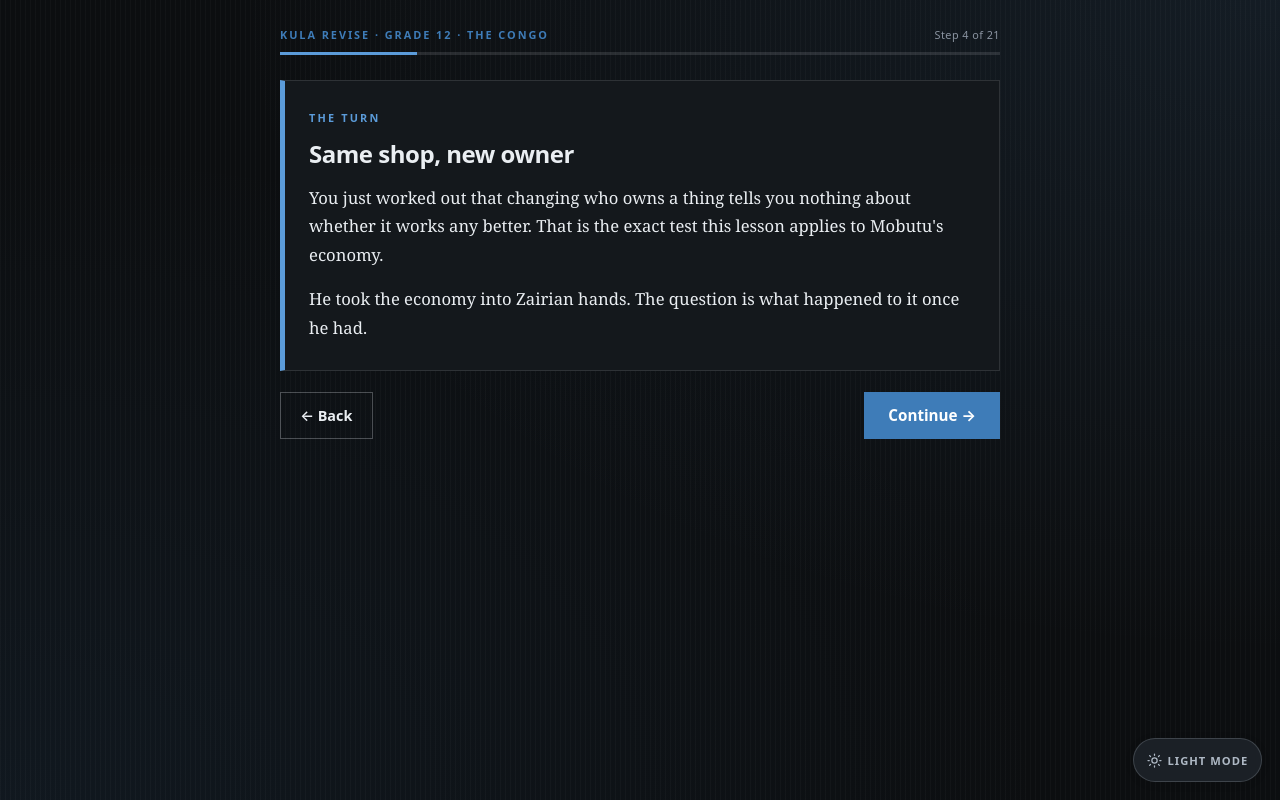
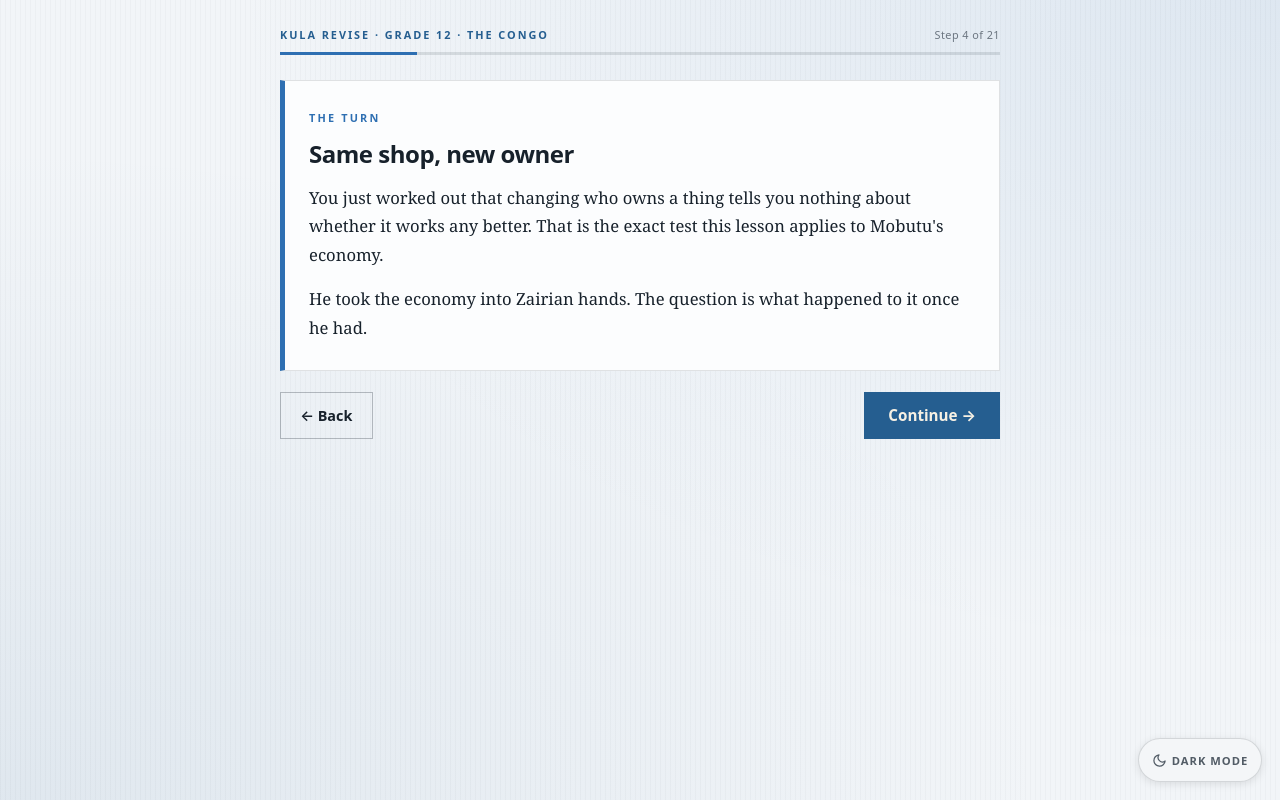
Before and after one commit to kula-revise/Congo3, a plain HTML site: page index.html in a window 1280 px wide. Both pictures are taken after a click on the button "Skip the opening if you have done this lesson before". Drawn offline with Linux system fonts and the light colour scheme.

Commit message:
Add files via upload

```diff
--- a/index.html
+++ b/index.html
@@ -208,21 +208,26 @@
   .results-actions button { flex: 1; }
   .hidden { display: none !important; }
 
-#kula-mode-toggle, .mode-toggle { min-height: 44px !important; padding-top: 0.6rem !important; padding-bottom: 0.6rem !important; box-sizing: border-box !important; }
+body { padding-bottom: 5.25rem !important; } #kula-mode-toggle, .mode-toggle { min-height: 44px !important; padding-top: 0.6rem !important; padding-bottom: 0.6rem !important; box-sizing: border-box !important; } #next-btn, #finish-btn, #cap-advance, #kdone-btn, #kretake-btn, #cont, #chk, #begin-btn, #back-btn, #redo-btn, #restart-btn, #skip-btn, .btn-primary, .btn-secondary, .btn-small { position: relative; z-index: 10000; }
 #next-btn, #begin-btn, #kdone-btn, #kretake-btn { min-height: 44px !important; }
 /* cg-cta */
 body:not(.bright) .btn-primary, body:not(.bright) #next-btn { color: #ffffff !important; }
 body:not(.bright) .btn-primary .sa, body:not(.bright) #next-btn .sa, body:not(.bright) .btn-primary svg, body:not(.bright) #next-btn svg { color: #0c0e10 !important; fill: #0c0e10 !important; }
 </style>
+<style>/* kula: contrast corrections. Measured on the painted result in both modes, on every surface the control appears on. Colour only. */
+body:not(.bright) #finish-btn { background-color: #3973AA !important; }
+body:not(.bright) #next-btn { background-color: #3973AA !important; }
+body.bright #skip-btn { color: #646D77 !important; }
+</style>
 </head>
-<body>
+<body class="bright">
 <script>/* kula: LMS embed events. "completed" fires once, when the learner reaches the closing screen. "advance" fires from the final button. */
 (function(){var sentCompleted=false;window.kulaEmbed=function(ev){if(ev==="completed"){if(sentCompleted)return;sentCompleted=true;}try{window.parent.postMessage({type:"lms-embed-event",version:"1.0",payload:{event:ev}},"*");}catch(e){}};})();</script>
 <style>#kula-mode-toggle{position:fixed;bottom:1.1rem;right:1.1rem;z-index:9999;display:inline-flex;align-items:center;gap:.45em;padding:.48rem .82rem;border-radius:999px;font-family:var(--sans);font-size:.7rem;font-weight:700;letter-spacing:.09em;text-transform:uppercase;cursor:pointer;-webkit-tap-highlight-color:transparent;line-height:1;background:#F4F6F8;color:#525C66;border:1px solid rgba(23,33,43,.15);box-shadow:0 2px 8px rgba(0,0,0,.10);transition:transform .15s ease,box-shadow .15s ease}#kula-mode-toggle:hover{transform:translateY(-1px)}#kula-mode-toggle svg{width:15px;height:15px;display:block;flex:0 0 auto}body:not(.bright) #kula-mode-toggle{background:#1B2026;color:#AEB8C4;border-color:rgba(220,232,244,.18)}.essaynote{background:color-mix(in srgb, var(--a2) 8%, transparent);border:1px solid color-mix(in srgb, var(--a2) 32%, transparent);border-left:4px solid var(--a2);border-radius:7px;padding:1rem 1.15rem 1.05rem;}
 .essaynote-label{font-size:0.64rem;letter-spacing:0.18em;text-transform:uppercase;color:var(--a2);font-weight:700;margin-bottom:0.5rem;}
 .essaynote h2{margin:0 0 0.5rem;}
 .essaynote p:last-child{margin-bottom:0;}
-</style><button id="kula-mode-toggle" type="button" onclick="kulaToggle()" aria-label="Switch between light and dark mode"><span id="kmt-icon"></span><span id="kmt-label"></span></button><script>(function(){var MOON="<svg viewBox='0 0 24 24' fill='none' stroke='currentColor' stroke-width='2' stroke-linecap='round' stroke-linejoin='round'><path d='M21 12.8A9 9 0 1 1 11.2 3 7 7 0 0 0 21 12.8z'/></svg>",SUN="<svg viewBox='0 0 24 24' fill='none' stroke='currentColor' stroke-width='2' stroke-linecap='round' stroke-linejoin='round'><circle cx='12' cy='12' r='4.2'/><path d='M12 1.6v2M12 20.4v2M3.6 12h-2M22.4 12h-2M5.6 5.6 4.2 4.2M19.8 19.8l-1.4-1.4M18.4 5.6l1.4-1.4M4.2 19.8l1.4-1.4'/></svg>",K="kula-mode";function paint(){var d=!document.body.classList.contains("bright");var ic=document.getElementById("kmt-icon"),la=document.getElementById("kmt-label");if(ic)ic.innerHTML=d?SUN:MOON;if(la)la.textContent=d?"Light mode":"Dark mode"}window.kulaToggle=function(){document.body.classList.toggle("bright");try{localStorage.setItem(K,document.body.classList.contains("bright")?"light":"dark")}catch(e){}paint()};try{if(localStorage.getItem(K)==="light")document.body.classList.add("bright")}catch(e){document.body.classList.add("dark")}paint();})();</script>
+</style><button id="kula-mode-toggle" type="button" onclick="kulaToggle()" aria-label="Switch between light and dark mode"><span id="kmt-icon"></span><span id="kmt-label"></span></button><script>(function(){var MOON="<svg viewBox='0 0 24 24' fill='none' stroke='currentColor' stroke-width='2' stroke-linecap='round' stroke-linejoin='round'><path d='M21 12.8A9 9 0 1 1 11.2 3 7 7 0 0 0 21 12.8z'/></svg>",SUN="<svg viewBox='0 0 24 24' fill='none' stroke='currentColor' stroke-width='2' stroke-linecap='round' stroke-linejoin='round'><circle cx='12' cy='12' r='4.2'/><path d='M12 1.6v2M12 20.4v2M3.6 12h-2M22.4 12h-2M5.6 5.6 4.2 4.2M19.8 19.8l-1.4-1.4M18.4 5.6l1.4-1.4M4.2 19.8l1.4-1.4'/></svg>",K="kula-theme";function paint(){var d=!document.body.classList.contains("bright");var ic=document.getElementById("kmt-icon"),la=document.getElementById("kmt-label");if(ic)ic.innerHTML=d?SUN:MOON;if(la)la.textContent=d?"Light mode":"Dark mode"}window.kulaToggle=function(){document.body.classList.toggle("bright");try{localStorage.setItem(K,document.body.classList.contains("bright")?"light":"dark")}catch(e){}paint()};try{if(localStorage.getItem(K)==="dark")document.body.classList.remove("bright")}catch(e){}paint();})();</script>
 <div class="container">
   <div class="top-bar hidden" id="top-bar">
     <div class="top-meta"><span id="lesson-tag">Kula Revise · Grade 12 · The Congo</span><span class="top-count" id="step-count"></span></div>
@@ -335,7 +340,7 @@ const FLOW = [
       "Copper made up around forty per cent of the country's export earnings in these years"
     ],
     "correct": 0,
-    "explanation": "{opt0}. It is economic and political at once. Union Miniere had paid for the secession that nearly destroyed the state. Taking it over answered both problems in one move. {opt3} is essential background. On its own it says nothing about who owned what."
+    "explanation": "{opt0}. It's economic and political at once. Union Miniere had financed the secession that nearly destroyed the state, so taking it over answered both problems in one move. {opt3} is essential background, but on its own it says nothing about who owned what."
   },
   {
     "type": "question",
@@ -348,7 +353,7 @@ const FLOW = [
       "The nationalisation of the copper industry took place on 1 January 1967"
     ],
     "correct": 0,
-    "explanation": "{opt0}. That is the one with the politics in it. Taking over the company that funded the secession struck at an enemy of the state. {opt1} is true and important, and purely economic. The other two are accurate detail with no political angle."
+    "explanation": "{opt0}. That's the one with the politics in it: taking over the company that funded the secession struck at an enemy of the state. {opt1} is true and important, but purely economic. The other two are accurate detail with no political angle."
   },
   {
     "type": "source",
@@ -403,7 +408,7 @@ const FLOW = [
       "Raising the incomes of the workers on the plantations"
     ],
     "correct": 0,
-    "explanation": "{opt0} connects Lesson 2 to Lesson 3. The system ran on loyalty to one man, and here it is paying its bills with the country's productive assets. Say who got them. Do not stop at the policy having failed."
+    "explanation": "{opt0} connects Lesson 2 to Lesson 3. The system ran on loyalty to one man, and here it is paying its bills with the country's productive assets. The point is who got them, not that a policy simply failed."
   },
   {
     "type": "question",
@@ -439,7 +444,7 @@ const FLOW = [
       "2": 0,
       "3": 1
     },
-    "explanation": "Nationalisation was the copper, taken into the state and run by Gecamines. Zairianisation was the shops and farms, handed to individuals, and undone within three years. Blur the two and you cannot praise one while condemning the other. Keep them apart and this whole topic opens up."
+    "explanation": "Nationalisation was the copper, taken into the state and run by Gecamines. Zairianisation was the shops and farms, handed to individuals, and undone within three years. Blur the two and you can't praise one while condemning the other."
   },
   {
     "type": "question",
@@ -452,7 +457,7 @@ const FLOW = [
       "Zairianisation was simply the second stage of the nationalisation policy, extending state ownership from mining into farming and trade"
     ],
     "correct": 0,
-    "explanation": "{opt0} names the difference that matters. One moved assets to the state, the other to named individuals. That lets you praise one policy and condemn the other without contradicting yourself. {opt3} is wrong on the facts. Zairianised businesses were never state owned."
+    "explanation": "{opt0} names the difference that matters: one moved assets to the state, the other to named individuals. That lets you praise one policy and condemn the other without contradicting yourself. {opt3} is wrong on the facts. Zairianised businesses were never state owned."
   },
   {
     "type": "question",
@@ -465,7 +470,7 @@ const FLOW = [
       "It cannot be judged effective or ineffective, because it was overtaken almost immediately by a collapse in world copper prices"
     ],
     "correct": 0,
-    "explanation": "{opt0} asks effective at what. That is the only honest way to weigh a policy that plainly worked at something. {opt1} tempts you because it is nearly right. It stops one step too soon, and it reads as an attack rather than a judgement."
+    "explanation": "{opt0} asks effective at what, the only honest way to weigh a policy that plainly worked at something. {opt1} tempts because it's nearly right. But it stops one step too soon, and it reads as an attack rather than a judgement."
   },
   {
     "type": "question",
```
